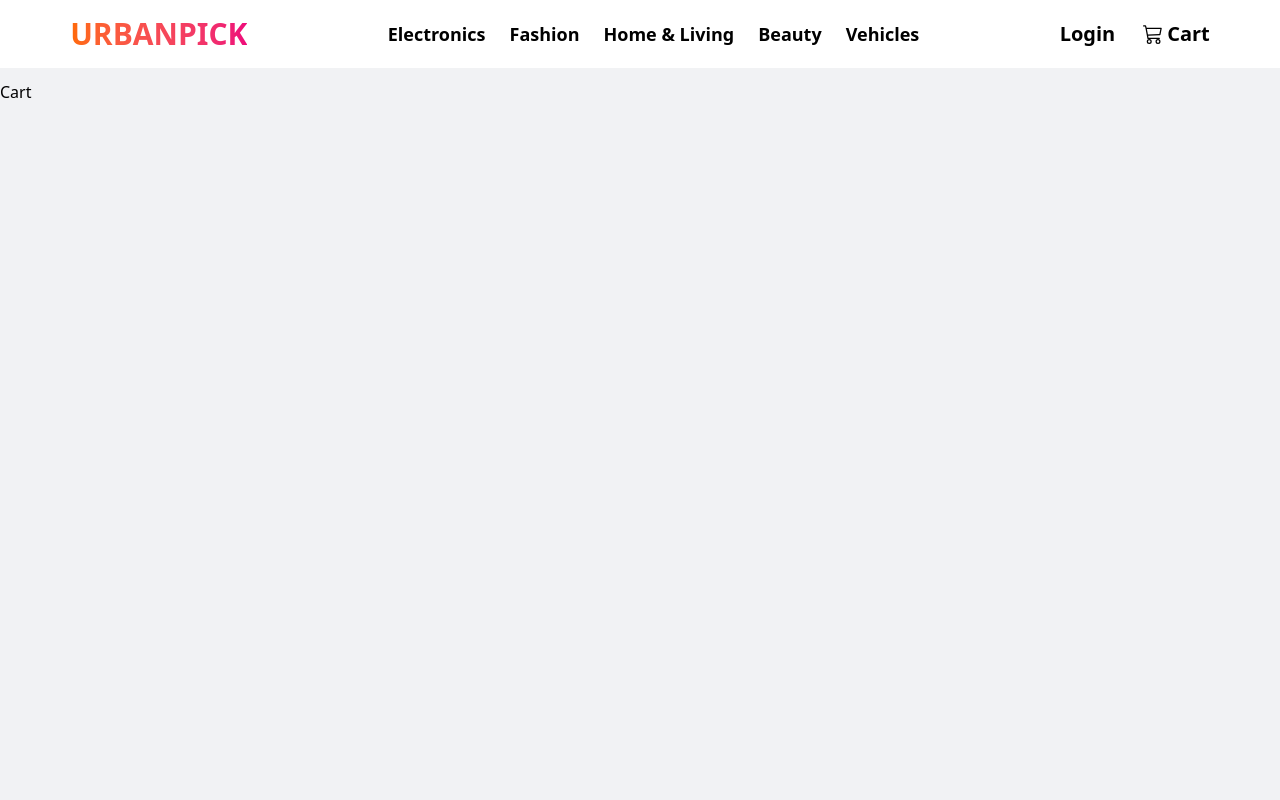
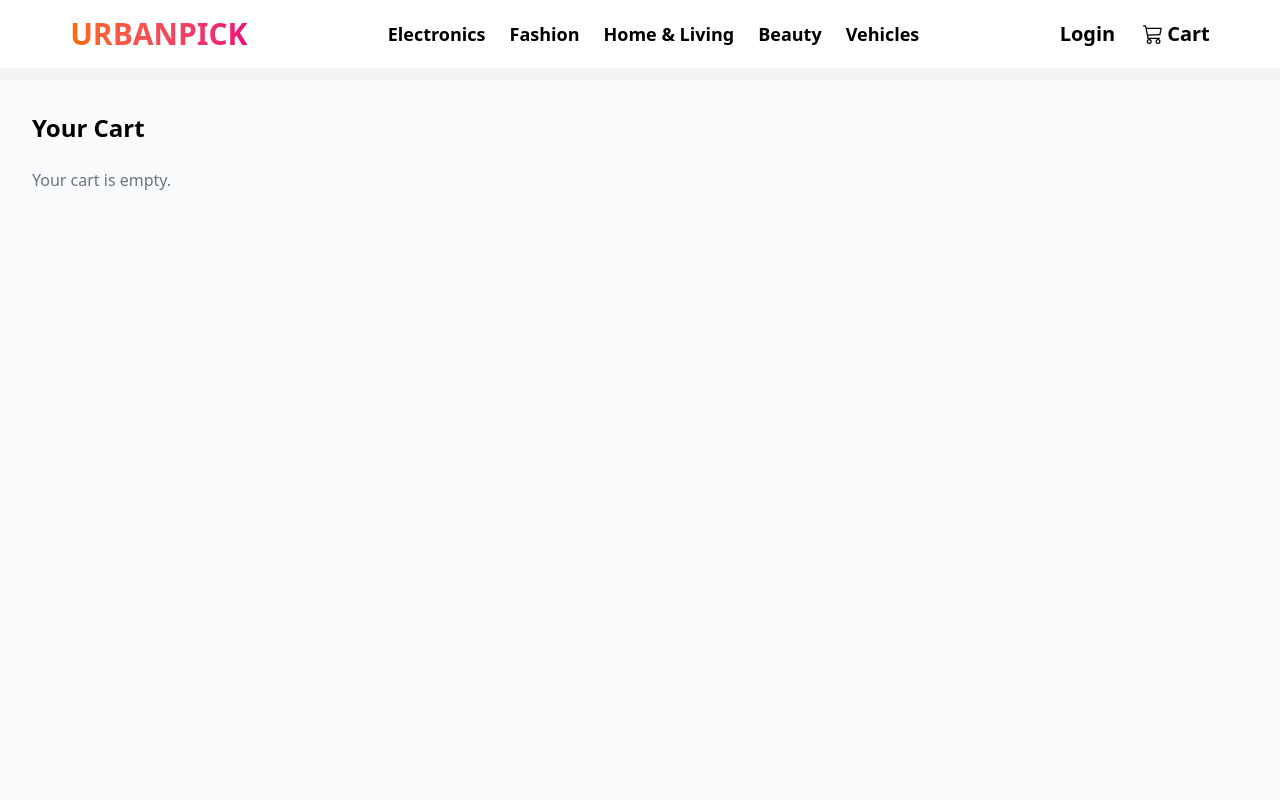
Before and after one commit to gauravavhale/UrbanPick_Frontend, a Next.js app: page /cart in a window 1280 px wide. Shown: the top 800 px of the page. Built offline with nearby package versions, Linux system fonts and the light colour scheme.

Commit message:
redux store added

```diff
--- a/package.json
+++ b/package.json
@@ -18,6 +18,7 @@
     "react-dom": "19.1.0",
     "react-icons": "^5.5.0",
     "react-redux": "^9.2.0",
+    "redux-logger": "^3.0.6",
     "tailwindcss": "^4.1.11"
   },
   "devDependencies": {
--- /dev/null
+++ b/src/app/Providers.jsx
@@ -0,0 +1,8 @@
+'use client';
+
+import { Provider } from 'react-redux';
+import { appStore } from '@/redux/store/store';
+
+export default function Providers({ children }) {
+  return <Provider store={appStore}>{children}</Provider>;
+}
--- a/src/app/cart/page.js
+++ b/src/app/cart/page.js
@@ -1,11 +1,65 @@
+"use client"
 import React from 'react'
+import { useSelector } from 'react-redux'
 
 const Cart = () => {
+
+  const cartProducts = useSelector((state)=>state.appReducer.cart) || [];
+  console.log(cartProducts,'inCart')
+  const totalAmount = cartProducts.reduce((total, item) => total + item.price, 0);
+
   return (
-    <div className='min-h-[100vh]'>
-        Cart
+    <div className="min-h-screen p-4 md:p-8 bg-gray-50">
+      <h1 className="text-2xl font-bold mb-6">Your Cart</h1>
+
+      {cartProducts.length === 0 ? (
+        <p className="text-gray-500">Your cart is empty.</p>
+      ) : (
+        <>
+          <div className="flex flex-col gap-4">
+            {cartProducts.map((product, index) => (
+              <div
+                key={index}
+                className="flex flex-col md:flex-row items-center justify-between bg-white shadow-md rounded-xl p-4 gap-4"
+              >
+                {/* Product Image */}
+                <img
+                  src={product.thumbnail}
+                  alt={product.title}
+                  className="w-24 h-24 object-cover rounded-lg"
+                />
+
+                {/* Product Details */}
+                <div className="flex-1 text-center md:text-left">
+                  <h2 className="text-lg font-semibold">{product.title}</h2>
+                  <p className="text-gray-500 text-sm">{product.brand}</p>
+                  <p className="text-gray-700 font-medium mt-1">${product.price.toFixed(2)}</p>
+                </div>
+
+                {/* Quantity & Remove */}
+                <div className="flex flex-col items-center gap-2">
+                  <span className="bg-gray-100 px-3 py-1 rounded-lg">
+                    Qty: 1
+                  </span>
+                  <button className="text-red-500 hover:underline text-sm">
+                    Remove
+                  </button>
+                </div>
+              </div>
+            ))}
+          </div>
+
+          {/* Total Amount Section */}
+          <div className="mt-8 bg-white shadow-lg rounded-xl p-4 flex justify-between items-center">
+            <span className="text-lg font-semibold">Total:</span>
+            <span className="text-xl font-bold text-green-600">
+              ${totalAmount.toFixed(2)}
+            </span>
+          </div>
+        </>
+      )}
     </div>
-  )
-}
+  );
+};
 
-export default Cart
+export default Cart;
--- a/src/app/layout.js
+++ b/src/app/layout.js
@@ -2,6 +2,7 @@ import { Geist, Geist_Mono } from "next/font/google";
 import "./globals.css";
 import { Navbar } from "@/Component/Navbar/Navbar";
 import { Footer } from "@/Component/Footer/Footer";
+import Providers from "./Providers"; // our wrapper
 
 const geistSans = Geist({
   variable: "--font-geist-sans",
@@ -22,9 +23,11 @@ export default function RootLayout({ children }) {
   return (
     <html lang="en">
       <body className={`${geistSans.variable} ${geistMono.variable}`}>
-        <Navbar/>
-        {children}
-        <Footer/>
+        <Providers>
+          <Navbar />
+          {children}
+          <Footer />
+        </Providers>
       </body>
     </html>
   );
--- a/src/app/preview/[id]/page.js
+++ b/src/app/preview/[id]/page.js
@@ -2,6 +2,7 @@
 import React, { useEffect, useState } from 'react'
 import axios from 'axios'
 import { useParams } from 'next/navigation'
+import { appStore } from '@/redux/store/store'
 
 const Preview = () => {
     const { id } = useParams()
@@ -31,6 +32,10 @@ const Preview = () => {
         setCurrentIndex((prev) =>
             prev === product.images.length - 1 ? 0 : prev + 1
         )
+    }
+
+    const addToCart=()=>{
+        appStore.dispatch({type:'Cart_Products', payload:product})
     }
 
     if (!product) return <div className='min-h-[100vh]'><p className="text-center mt-10">Loading...</p></div>
@@ -89,6 +94,7 @@ const Preview = () => {
                 {/* Add to Cart Button */}
                 <div className="mt-8">
                     <button
+                    onClick={addToCart}
                         className="w-full bg-yellow-500 hover:bg-yellow-600 text-black font-bold py-3 rounded-lg shadow-md transition transform hover:scale-105"
                     >
                         🛒 Add to Cart
--- a/src/redux/init.js
+++ b/src/redux/init.js
@@ -1,16 +1,3 @@
 export const init = {
-    _id : '',
-    id : '',
-    title : '',
-    description: '',
-    category: '',
-    price: '',
-    discountPercentage: '',
-    rating: '',
-    stock: '',
-    brand: '',
-    shippingInformation: '',
-    availabilityStatus: '',
-    images: '',
-    thumbnail: '',
+    cart:[]
 }
--- a/src/redux/reducer/reducer.js
+++ b/src/redux/reducer/reducer.js
@@ -1,5 +1,13 @@
 import { init } from "../init"
 
-export const appReducer=()=>{
-
+export const appReducer=(state=init,action)=>{
+    switch(action.type){
+        case 'Cart_Products':
+            return{
+                ...state,
+                cart:[...state.cart,action.payload]
+            };
+            default:
+                return state
+    }
 }
--- a/src/redux/store/store.js
+++ b/src/redux/store/store.js
@@ -1,8 +1,12 @@
 import { configureStore } from "@reduxjs/toolkit";
 import { appReducer } from "../reducer/reducer";
+import logger from "redux-logger";
 
 export const appStore = configureStore({
     reducer:{
         appReducer
-    }
+    },
+    middleware:(()=>{
+        return[logger]
+    })
 })
```
Also changed, not shown: 1 other file (tests, documents, lock files or other folders).
